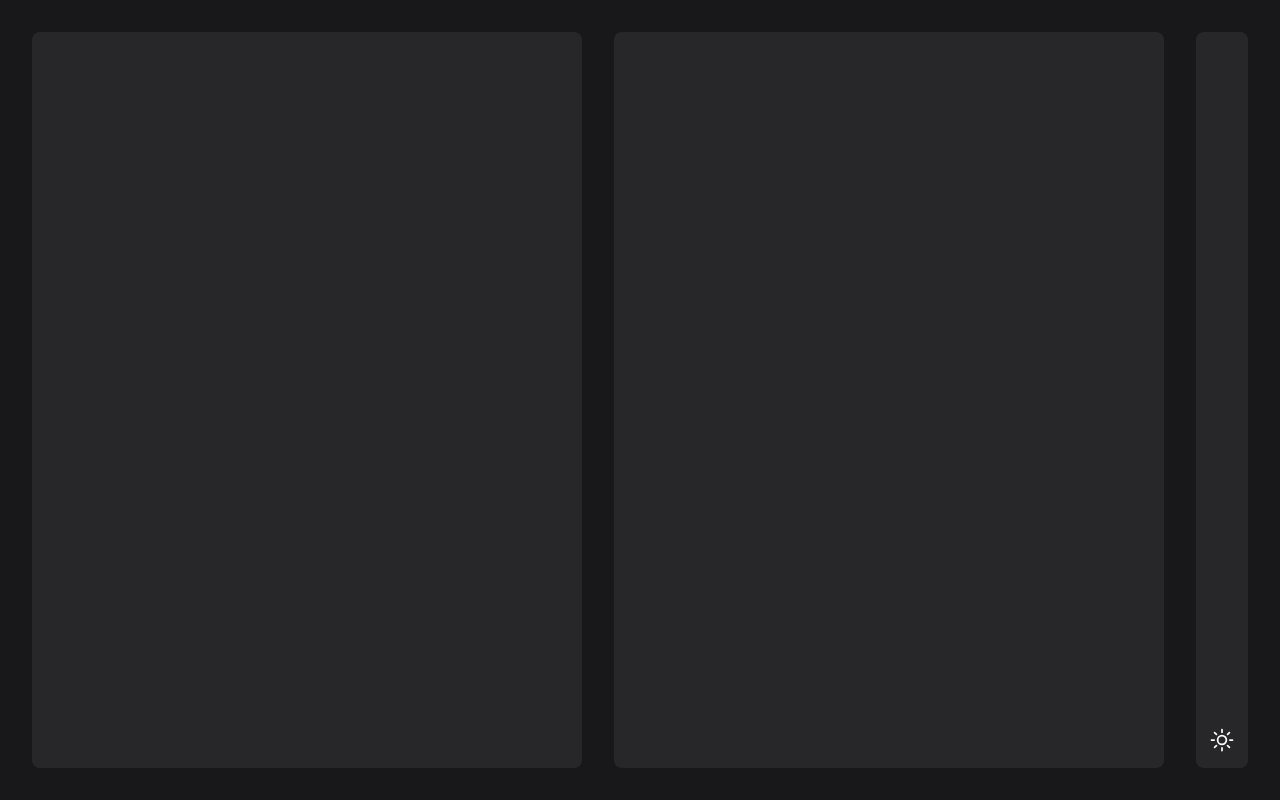
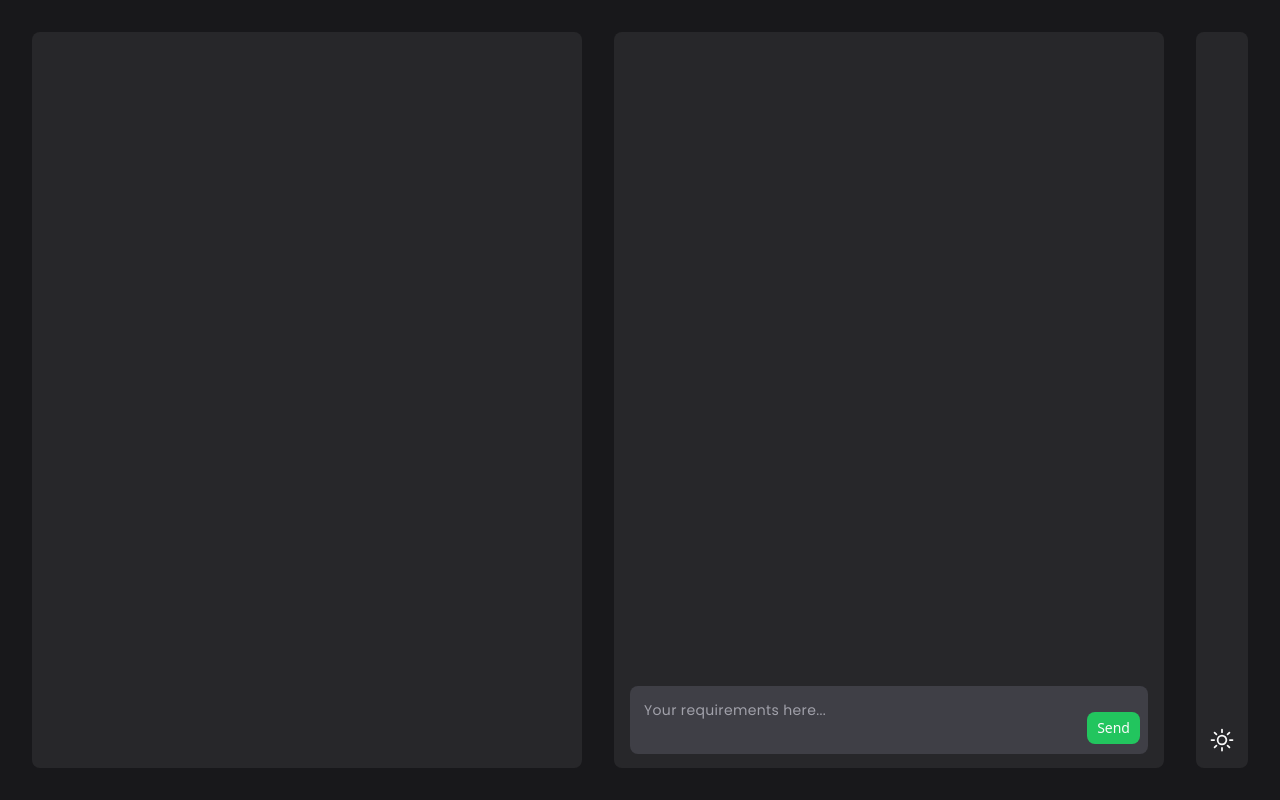
Before and after one commit to yashpokar/ManasAI, a React (Vite) app in the folder apps/ui/: page / in a window 1280 px wide. Built offline with nearby package versions, Linux system fonts and the light colour scheme.

Commit message:
designed chatbot form

```diff
--- a/apps/ui/index.html
+++ b/apps/ui/index.html
@@ -6,6 +6,10 @@
     <meta name="viewport" content="width=device-width, initial-scale=1.0" />
     <title>ManasAI: Pioneering AI in Software Engineering</title>
     <meta name="description" content="Discover how ManasAI revolutionizes software engineering with cutting-edge AI technology. Empowering developers, enhancing productivity.">
+
+    <link rel="preconnect" href="https://fonts.googleapis.com" />
+    <link rel="preconnect" href="https://fonts.gstatic.com" crossorigin />
+    <link href="https://fonts.googleapis.com/css2?family=Poppins:ital,wght@0,100;0,200;0,300;0,400;0,500;0,600;0,700;0,800;0,900;1,100;1,200;1,300;1,400;1,500;1,600;1,700;1,800;1,900&display=swap" rel="stylesheet" />
   </head>
   <body>
     <div id="root"></div>
--- a/apps/ui/package.json
+++ b/apps/ui/package.json
@@ -18,6 +18,7 @@
     "react-dom": "^18.2.0"
   },
   "devDependencies": {
+    "@tailwindcss/forms": "^0.5.7",
     "@tailwindcss/typography": "^0.5.12",
     "@types/react": "^18.2.66",
     "@types/react-dom": "^18.2.22",
--- a/apps/ui/src/components/Chat.tsx
+++ b/apps/ui/src/components/Chat.tsx
@@ -1,8 +1,43 @@
-import React from 'react'
+import React, { useState } from 'react'
 
 const Chat: React.FC = () => {
+  const [query, setQuery] = useState('')
+
+  const onMessageSubmit = (e: React.FormEvent) => {
+    e.preventDefault()
+    console.log(query)
+
+    setQuery('')
+  }
+
+  const onEnterPress = (e: React.KeyboardEvent) => {
+    if ((e.metaKey || e.ctrlKey) && e.key === 'Enter') {
+      return onMessageSubmit(e)
+    }
+  }
+
   return (
-    <div className="w-full h-full rounded-lg bg-zinc-200 dark:bg-zinc-800"></div>
+    <div className="flex flex-col w-full h-full rounded-lg bg-zinc-200 dark:bg-zinc-800">
+      <div className="flex-1"></div>
+
+      <form className="relative py-2 px-4" onSubmit={onMessageSubmit}>
+        <textarea
+          className="w-full border-0 resize-none max-h-full rounded-lg text-sm leading-5 tracking-wide font-chat p-2 shadow-none md:p-3.5 bg-zinc-100 placeholder:text-zinc-400 focus:ring-0 dark:bg-zinc-700 dark:text-white"
+          placeholder="Your requirements here..."
+          data-testid="chat-input"
+          onChange={e => setQuery(e.target.value)}
+          onKeyDown={onEnterPress}
+          value={query}
+        ></textarea>
+
+        <button
+          className="absolute bottom-6 right-6 text-sm py-1.5 px-2.5 rounded-lg font-medium text-zinc-50 bg-green-500"
+          type="submit"
+        >
+          Send
+        </button>
+      </form>
+    </div>
   )
 }
 
--- a/apps/ui/tailwind.config.js
+++ b/apps/ui/tailwind.config.js
@@ -1,10 +1,17 @@
 import typography from '@tailwindcss/typography'
+import form from '@tailwindcss/forms'
 
+/** @type {import('tailwindcss').Config} */
 export default {
   content: ['./index.html', './src/**/*.{js,ts,jsx,tsx}'],
   darkMode: ['selector', '[data-mode="dark"]'],
   theme: {
-    extend: {}
+    extend: {
+      fontFamily: {
+        chat: ['Poppins', 'sans-serif']
+      },
+      rotate: {}
+    }
   },
-  plugins: [typography]
+  plugins: [typography, form]
 }
```
Also changed, not shown: 2 other files (tests, documents, lock files or other folders).
